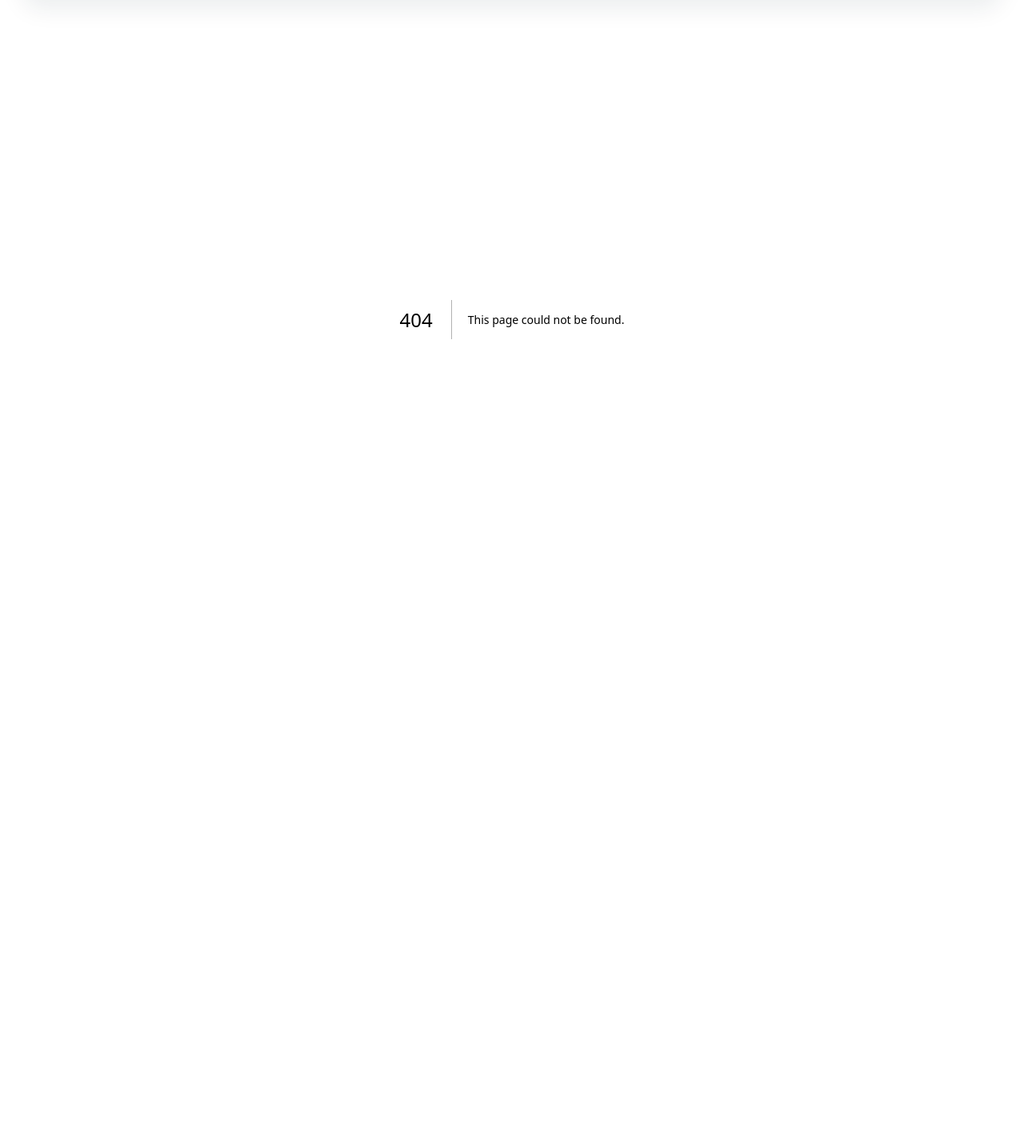
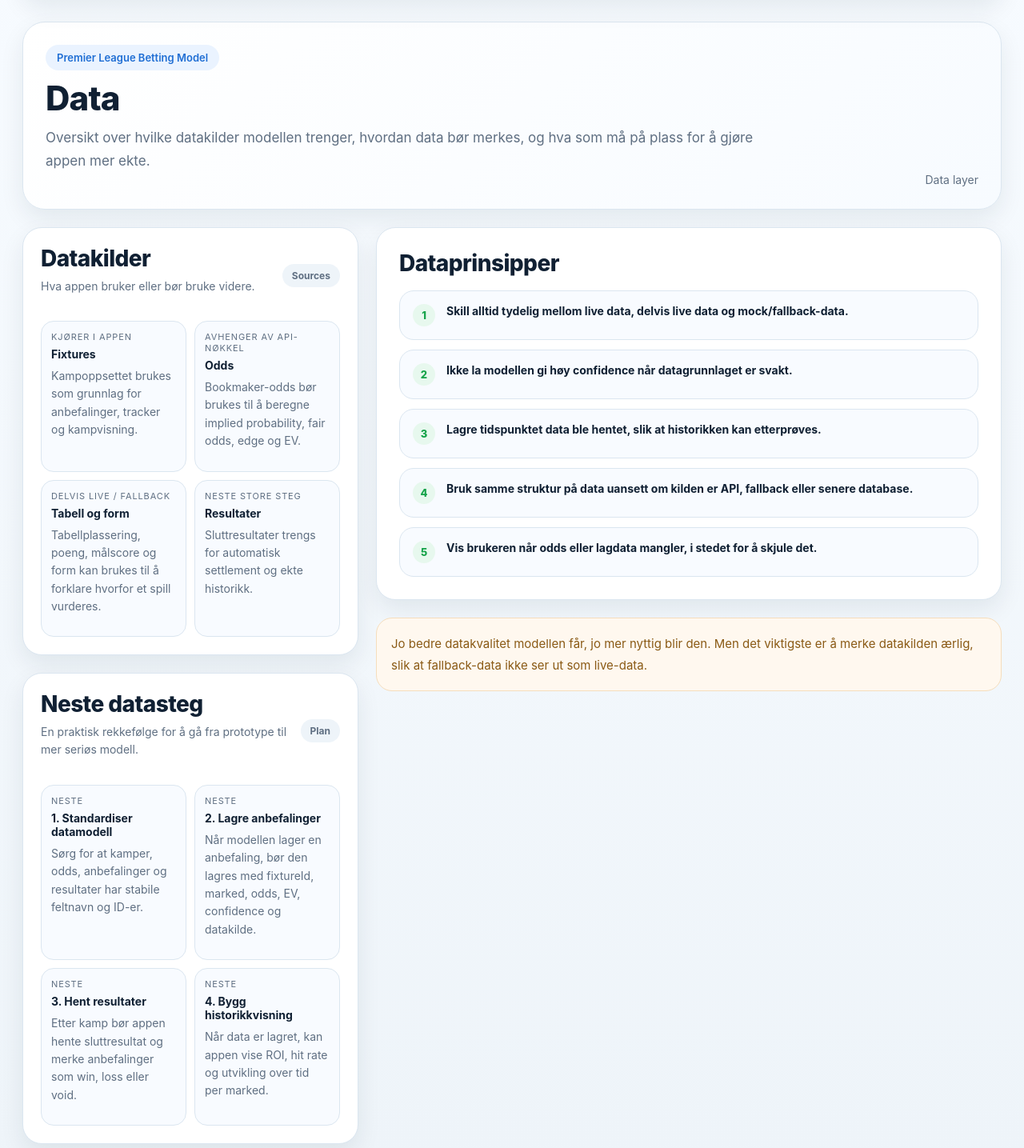
Before and after one commit to hakonnilsen157-commits/PL-betting-model, a Next.js app in the folder pl-vercel-v1/: page /data in a window 1280 px wide. Before the commit this address had no page. Shown: the part 95-1530 px from the top of the page at 80% size. Before the commit the page ends 894 px from the top, so only its background shows below. Built offline with nearby package versions, Linux system fonts and the light colour scheme.

Commit message:
Add data sources page

```diff
--- /dev/null
+++ b/pl-vercel-v1/app/data/page.tsx
@@ -0,0 +1,130 @@
+const dataSources = [
+  {
+    name: 'Fixtures',
+    status: 'Kjører i appen',
+    description: 'Kampoppsettet brukes som grunnlag for anbefalinger, tracker og kampvisning.',
+  },
+  {
+    name: 'Odds',
+    status: 'Avhenger av API-nøkkel',
+    description: 'Bookmaker-odds bør brukes til å beregne implied probability, fair odds, edge og EV.',
+  },
+  {
+    name: 'Tabell og form',
+    status: 'Delvis live / fallback',
+    description: 'Tabellplassering, poeng, målscore og form kan brukes til å forklare hvorfor et spill vurderes.',
+  },
+  {
+    name: 'Resultater',
+    status: 'Neste store steg',
+    description: 'Sluttresultater trengs for automatisk settlement og ekte historikk.',
+  },
+];
+
+const dataPrinciples = [
+  'Skill alltid tydelig mellom live data, delvis live data og mock/fallback-data.',
+  'Ikke la modellen gi høy confidence når datagrunnlaget er svakt.',
+  'Lagre tidspunktet data ble hentet, slik at historikken kan etterprøves.',
+  'Bruk samme struktur på data uansett om kilden er API, fallback eller senere database.',
+  'Vis brukeren når odds eller lagdata mangler, i stedet for å skjule det.',
+];
+
+const nextDataSteps = [
+  {
+    title: '1. Standardiser datamodell',
+    text: 'Sørg for at kamper, odds, anbefalinger og resultater har stabile feltnavn og ID-er.',
+  },
+  {
+    title: '2. Lagre anbefalinger',
+    text: 'Når modellen lager en anbefaling, bør den lagres med fixtureId, marked, odds, EV, confidence og datakilde.',
+  },
+  {
+    title: '3. Hent resultater',
+    text: 'Etter kamp bør appen hente sluttresultat og merke anbefalinger som win, loss eller void.',
+  },
+  {
+    title: '4. Bygg historikkvisning',
+    text: 'Når data er lagret, kan appen vise ROI, hit rate og utvikling over tid per marked.',
+  },
+];
+
+export default function DataPage() {
+  return (
+    <main className="dashboard-shell">
+      <section className="hero-card">
+        <div className="hero-topline">
+          <div>
+            <div className="eyebrow">Premier League Betting Model</div>
+            <h1 className="hero-title">Data</h1>
+            <p className="hero-subtitle">
+              Oversikt over hvilke datakilder modellen trenger, hvordan data bør merkes, og hva som må på plass for å gjøre appen mer ekte.
+            </p>
+          </div>
+          <div className="updated-at">Data layer</div>
+        </div>
+      </section>
+
+      <section className="main-grid">
+        <div className="left-column">
+          <section className="list-card">
+            <div className="list-card-header">
+              <div>
+                <h2 className="section-title" style={{ marginBottom: 0 }}>Datakilder</h2>
+                <p className="section-subtitle">Hva appen bruker eller bør bruke videre.</p>
+              </div>
+              <div className="badge-soft">Sources</div>
+            </div>
+
+            <div className="metrics-grid" style={{ marginTop: 14 }}>
+              {dataSources.map((source) => (
+                <div key={source.name} className="metric-pill" style={{ textAlign: 'left' }}>
+                  <div className="metric-pill-label">{source.status}</div>
+                  <div className="metric-pill-value">{source.name}</div>
+                  <p className="section-subtitle" style={{ marginTop: 8 }}>{source.description}</p>
+                </div>
+              ))}
+            </div>
+          </section>
+
+          <section className="list-card">
+            <div className="list-card-header">
+              <div>
+                <h2 className="section-title" style={{ marginBottom: 0 }}>Neste datasteg</h2>
+                <p className="section-subtitle">En praktisk rekkefølge for å gå fra prototype til mer seriøs modell.</p>
+              </div>
+              <div className="badge-soft">Plan</div>
+            </div>
+
+            <div className="metrics-grid" style={{ marginTop: 14 }}>
+              {nextDataSteps.map((step) => (
+                <div key={step.title} className="metric-pill" style={{ textAlign: 'left' }}>
+                  <div className="metric-pill-label">Neste</div>
+                  <div className="metric-pill-value">{step.title}</div>
+                  <p className="section-subtitle" style={{ marginTop: 8 }}>{step.text}</p>
+                </div>
+              ))}
+            </div>
+          </section>
+        </div>
+
+        <aside className="right-column">
+          <section className="detail-card">
+            <h2 className="section-title">Dataprinsipper</h2>
+            <div className="reason-list">
+              {dataPrinciples.map((principle, index) => (
+                <div key={principle} className="reason-card">
+                  <span className="reason-number">{index + 1}</span>
+                  <div className="metric-pill-value">{principle}</div>
+                </div>
+              ))}
+            </div>
+          </section>
+
+          <section className="warning-box">
+            Jo bedre datakvalitet modellen får, jo mer nyttig blir den. Men det viktigste er å merke datakilden ærlig, slik at fallback-data ikke ser ut som live-data.
+          </section>
+        </aside>
+      </section>
+    </main>
+  );
+}
```
